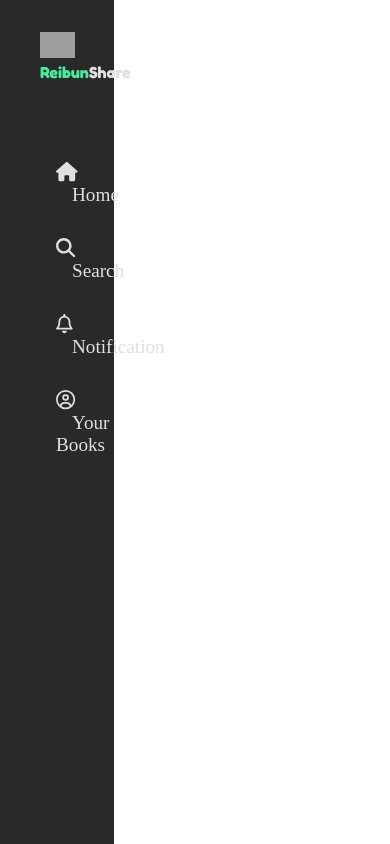
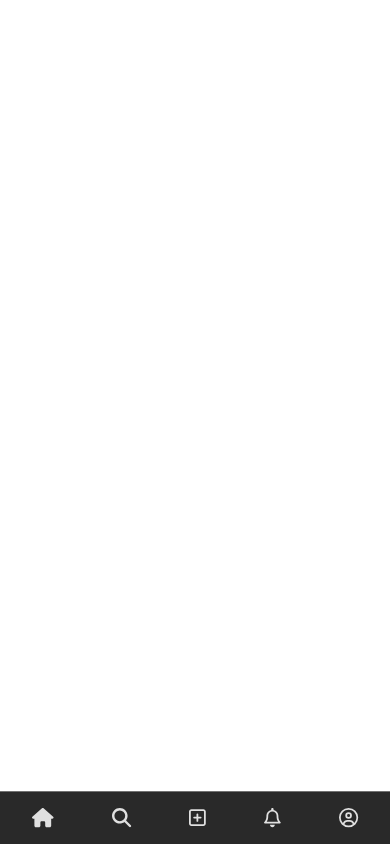
Before and after one commit to tayu78/reibunshare-frontend, a React (Vite) app: page /home in a window 390 px wide. Built offline with nearby package versions, Linux system fonts and the light colour scheme; grey boxes are pictures that could not be loaded.

Commit message:
made Navbar responsive

```diff
--- a/src/components/Navbar/NavLink/styles.module.scss
+++ b/src/components/Navbar/NavLink/styles.module.scss
@@ -1,7 +1,10 @@
-@use  "../../../styles/base";
+@use  "../../../styles/base" as *;
 
 .navLink{
     span{
         margin-left: 1rem;
+        @include for-sm-screen{
+            display: none;
+        }
     }
 }
--- a/src/components/Navbar/index.tsx
+++ b/src/components/Navbar/index.tsx
@@ -1,6 +1,9 @@
-import { IconProp } from "@fortawesome/fontawesome-svg-core";
 import { faHouse, faMagnifyingGlass } from "@fortawesome/free-solid-svg-icons";
-import { faBell, faCircleUser } from "@fortawesome/free-regular-svg-icons";
+import {
+  faBell,
+  faCircleUser,
+  faSquarePlus,
+} from "@fortawesome/free-regular-svg-icons";
 import Logo from "../Logo";
 import NavLink from "./NavLink";
 import styles from "./styles.module.scss";
@@ -15,6 +18,7 @@
       <ul>
         <NavLink name="Home" icon={faHouse} />
         <NavLink name="Search" icon={faMagnifyingGlass} />
+        <NavLink name="New Card" icon={faSquarePlus} />
         <NavLink name="Notification" icon={faBell} />
         <NavLink name="Your Books" icon={faCircleUser} />
       </ul>
--- a/src/components/Navbar/styles.module.scss
+++ b/src/components/Navbar/styles.module.scss
@@ -9,18 +9,49 @@
     padding-top: $PADDING_TOP;
     padding-left: 1rem;
 
+
+
+    @include for-sm-screen{
+        position: fixed;
+        bottom: 0;
+        width: 100vw;
+        max-width: none;
+        min-height: initial;
+        padding: 0;
+        border-top: #717171 1px solid;
+    }
+
+
+
     ul {
         margin-top: 5rem;
+        margin-left: 2rem;
         display: flex;
         flex-direction: column;
         gap: 2rem;
+        @include for-md-screen{
+            margin-left: 1.2rem;
+        }
+        @include for-sm-screen{
+            flex-direction: row;
+            margin-top: 0;
+            margin-left: 0;
+            padding: 1rem 2rem;
+            justify-content: space-between;
+
+        }
+
     }
 
     li {
         font-size: 1.2rem;
+
     }
 
     .logo {
         margin-left: 1.5rem;
+        @include for-sm-screen{
+            display: none;
+        }
     }
 }
--- a/src/styles/_base.scss
+++ b/src/styles/_base.scss
@@ -1,3 +1,4 @@
+@use "./reset";
 @import url('https://fonts.googleapis.com/css2?family=Fredoka:wght@300;400;500;600;700&display=swap');
 
 $FONT_WHITE:#E0E0E0;
--- /dev/null
+++ b/src/styles/_reset.scss
@@ -0,0 +1,48 @@
+/* http://meyerweb.com/eric/tools/css/reset/
+   v2.0 | 20110126
+   License: none (public domain)
+*/
+
+html, body, div, span, applet, object, iframe,
+h1, h2, h3, h4, h5, h6, p, blockquote, pre,
+a, abbr, acronym, address, big, cite, code,
+del, dfn, em, img, ins, kbd, q, s, samp,
+small, strike, strong, sub, sup, tt, var,
+b, u, i, center,
+dl, dt, dd, ol, ul, li,
+fieldset, form, label, legend,
+table, caption, tbody, tfoot, thead, tr, th, td,
+article, aside, canvas, details, embed,
+figure, figcaption, footer, header, hgroup,
+menu, nav, output, ruby, section, summary,
+time, mark, audio, video {
+	margin: 0;
+	padding: 0;
+	border: 0;
+	font-size: 100%;
+	font: inherit;
+	vertical-align: baseline;
+}
+/* HTML5 display-role reset for older browsers */
+article, aside, details, figcaption, figure,
+footer, header, hgroup, menu, nav, section {
+	display: block;
+}
+body {
+	line-height: 1;
+}
+ol, ul {
+	list-style: none;
+}
+blockquote, q {
+	quotes: none;
+}
+blockquote:before, blockquote:after,
+q:before, q:after {
+	content: '';
+	content: none;
+}
+table {
+	border-collapse: collapse;
+	border-spacing: 0;
+}
```
